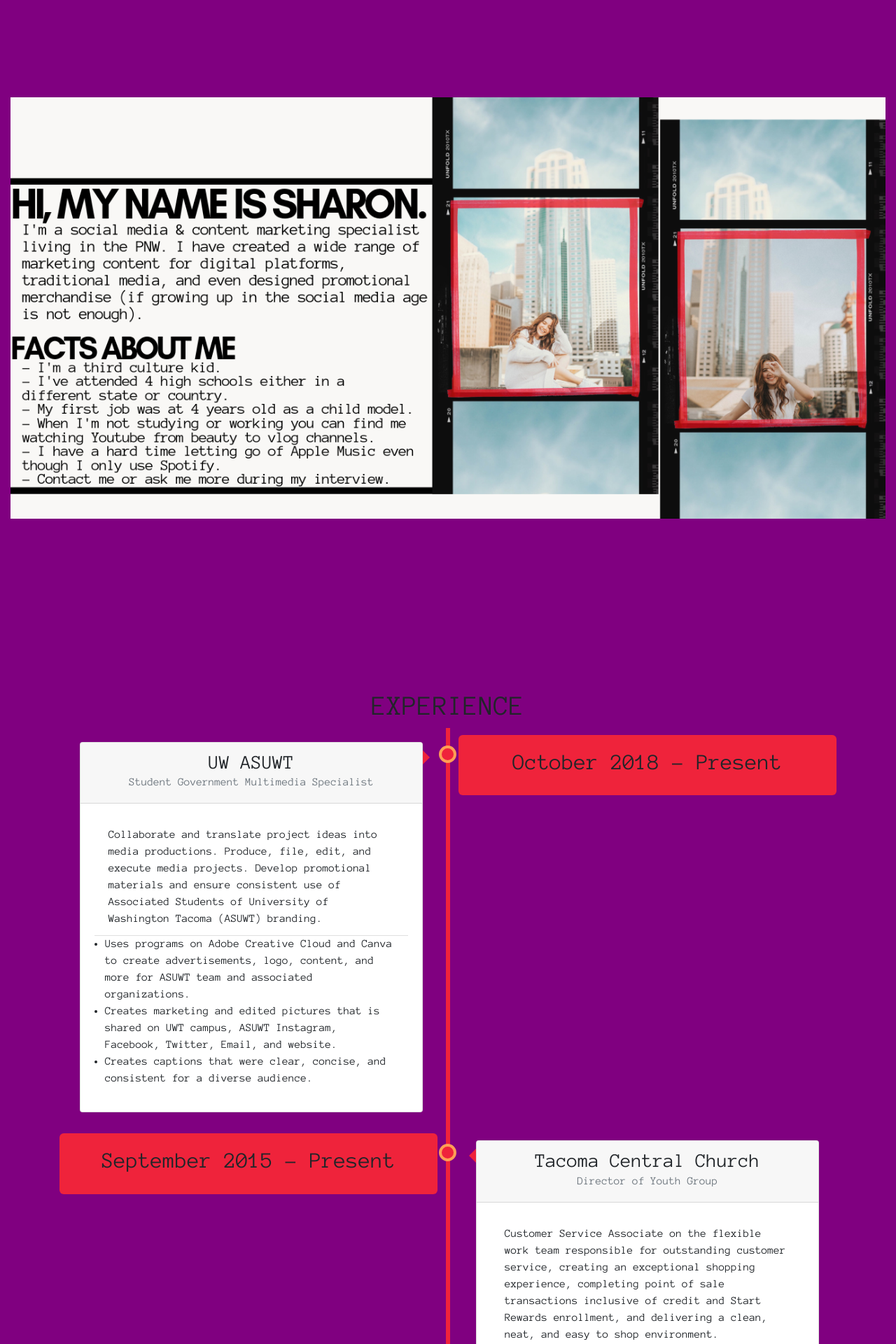
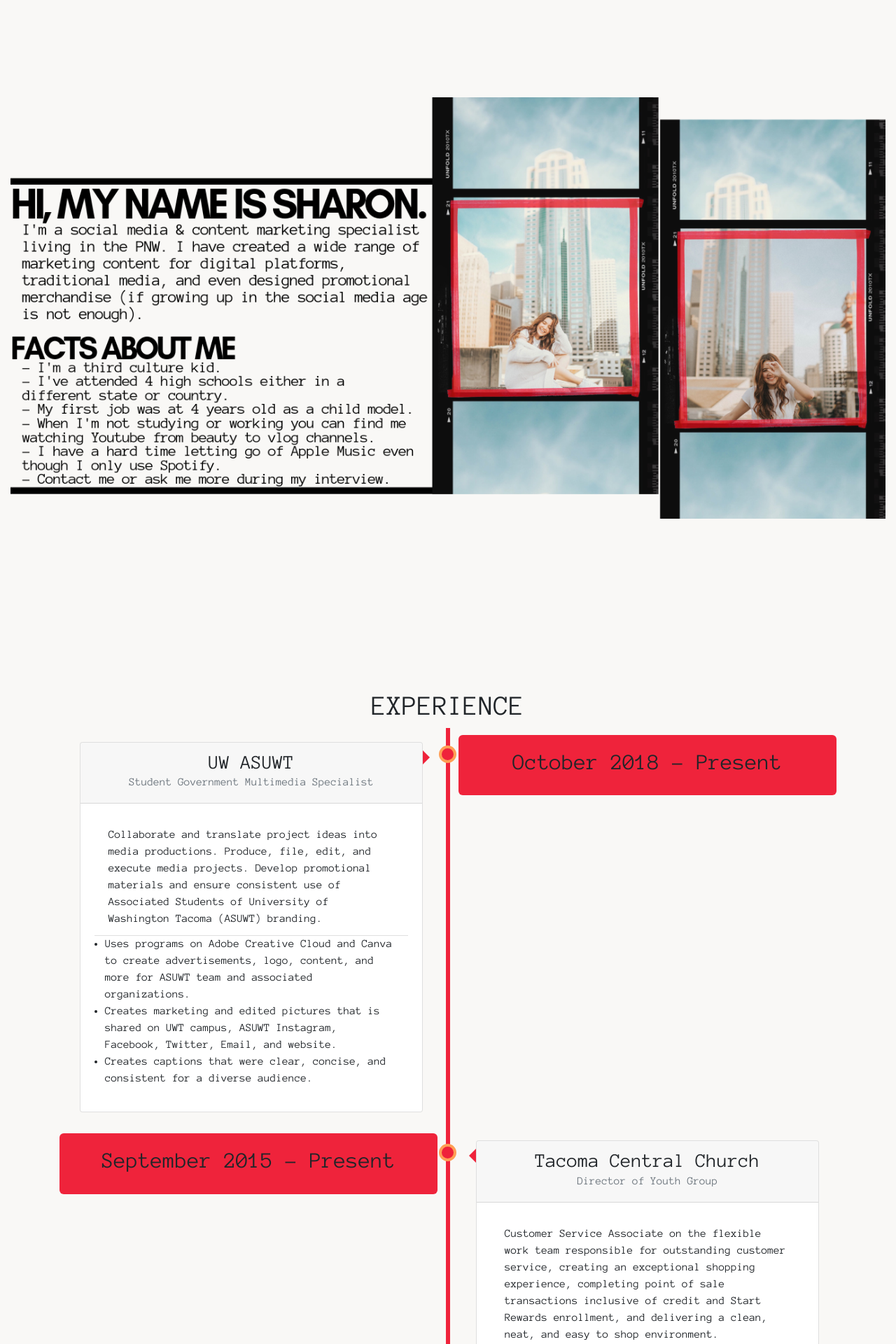
Before and after one commit to sharrah2/myPortfolio, a PHP site: page / in a window 1280 px wide. Shown: the part 657-2577 px from the top of the page at 70% size. Run offline with PHP 8.4, Linux system fonts and the light colour scheme.

Commit message:
Index.html
Update

```diff
--- a/css/index.css
+++ b/css/index.css
@@ -83,7 +83,7 @@ body {
 */
 @media (min-width: 576px) {
     body{
-        background-color: blue !important;
+        /*background-color: blue !important;*/
     }
 }
 
@@ -92,7 +92,7 @@ body {
 */
 @media (min-width: 768px) {
     body{
-        background-color: red !important;
+        /*background-color: red !important;*/
     }
     /*
         Experience Section & Components CSS
@@ -193,7 +193,7 @@ body {
 */
 @media (min-width: 992px) {
     body {
-        background-color: green !important;
+        /*background-color: green !important;*/
     }
 }
 
@@ -202,6 +202,6 @@ body {
 */
 @media (min-width: 1200px) {
     body {
-        background-color: purple !important;
+        /*background-color: purple !important;*/
     }
 }
--- a/index.html
+++ b/index.html
@@ -228,7 +228,7 @@
                         <div class="container-fluid">
                             <div class="row" style="margin: 15px 0px;">
                                 <div class="col-md-4">
-                                    <a href="/views/flyer.php?work=flyer" target="blank">
+                                    <a href="/views/flyer.php?work=flyer">
                                         <img src="/img/cover/flyerCover.jpg" class="img-fluid" alt="">
                                     </a>
                                 </div>
```
